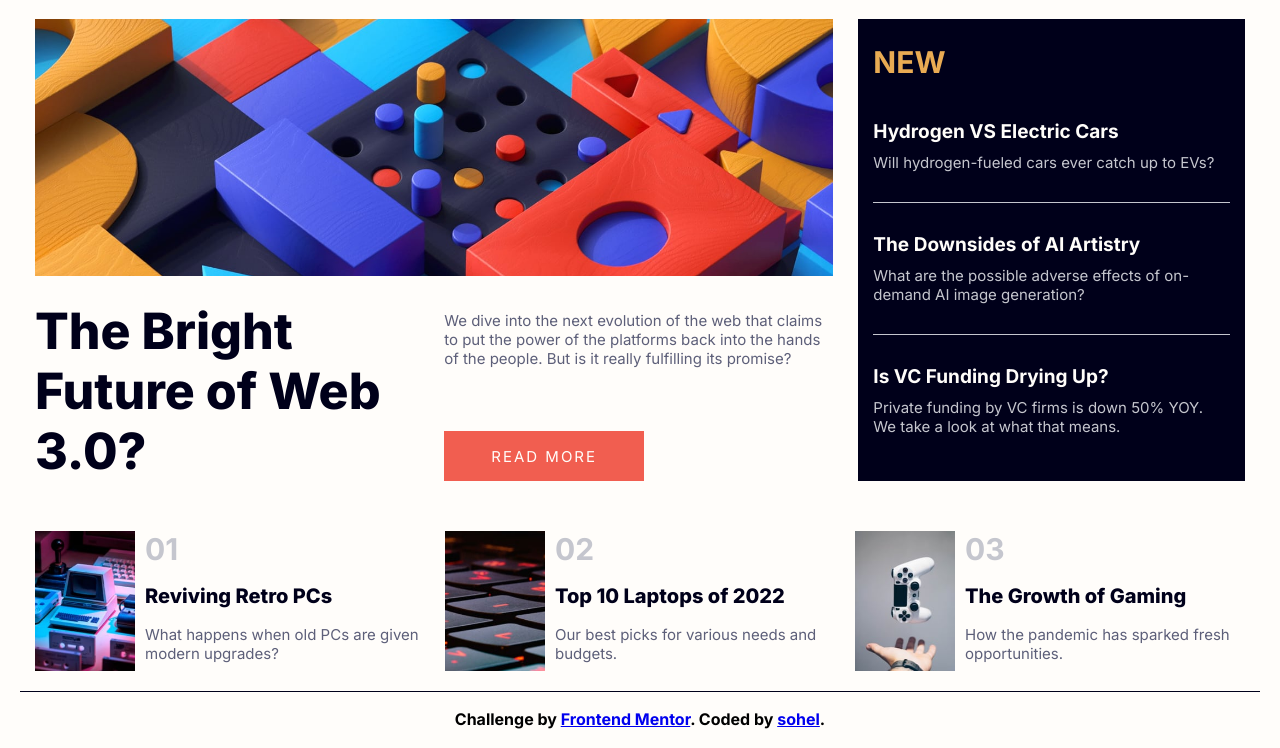
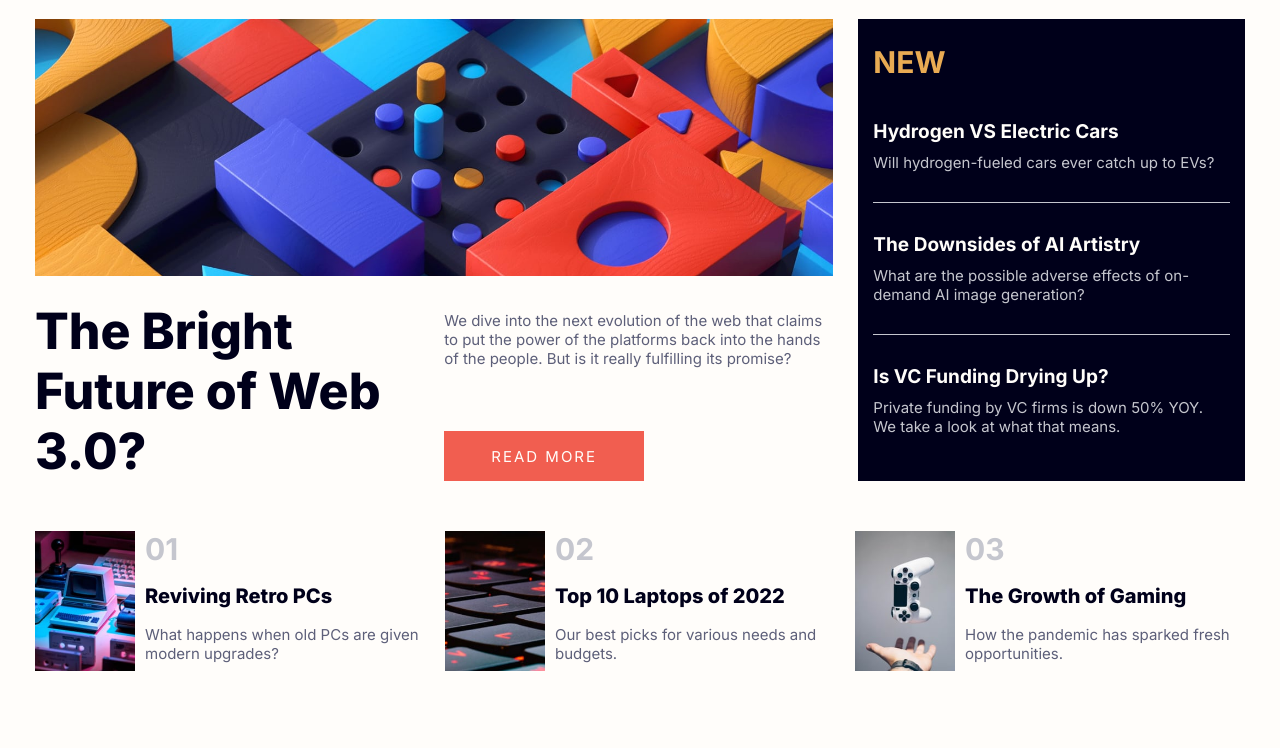
Before and after one commit to sohel-pathan/news-homepage-main, a plain HTML site: page index.html in a window 1280 px wide. Shown: the part 56-804 px from the top of the page. Drawn offline with Linux system fonts and the light colour scheme.

Commit message:
Update index.html

```diff
--- a/index.html
+++ b/index.html
@@ -141,7 +141,7 @@
         </div>
       </div>
     </div>
-    <div class="attribution wrapper">
+<!--     <div class="attribution wrapper">
       Challenge by
       <a href="https://www.frontendmentor.io?ref=challenge" target="_blank"
         >Frontend Mentor</a
@@ -149,6 +149,6 @@
       <a href="https://www.frontendmentor.io/profile/sohel08" target="_blank"
         >sohel</a
       >.
-    </div>
+    </div> -->
   </body>
 </html>
```
